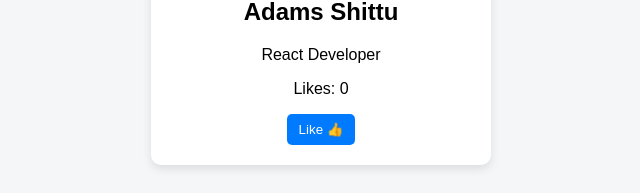
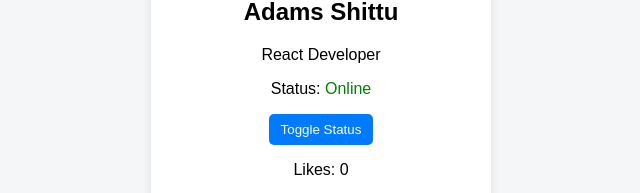
Before and after one commit to shittuadams/react-dashboard, a React (Vite) app: page / in a window 1280 px wide. Shown: the part 411-604 px from the top of the page, without its empty margins (319-959 px from the left). Built offline with nearby package versions, Linux system fonts and the light colour scheme.

Commit message:
Add online/offline status with conditional rendering

```diff
--- a/src/ProfileCard.jsx
+++ b/src/ProfileCard.jsx
@@ -2,6 +2,7 @@ import { useState } from 'react';
 
 function ProfileCard() {
     const [likes, setLikes] = useState(0);
+    const [isOnline, setIsOnline] = useState(true);
 
     return (
         <div className="card">
@@ -11,6 +12,19 @@ function ProfileCard() {
             />
             <h2>Adams Shittu</h2>
             <p>React Developer</p>
+            <p>
+                Status:{" "}
+                {isOnline ? (
+                    <span style={{color: "green"}}>Online</span>
+                ) : (
+                    <span style={{color: "red"}}>Offline</span>
+                )}
+            </p>
+
+            <button onClick={() => setIsOnline(!isOnline)}>
+                Toggle Status
+            </button>
+
             <p>Likes: {likes}</p>
 
             <button onClick={()=>setLikes(likes + 1)}>Like 👍</button>
```
